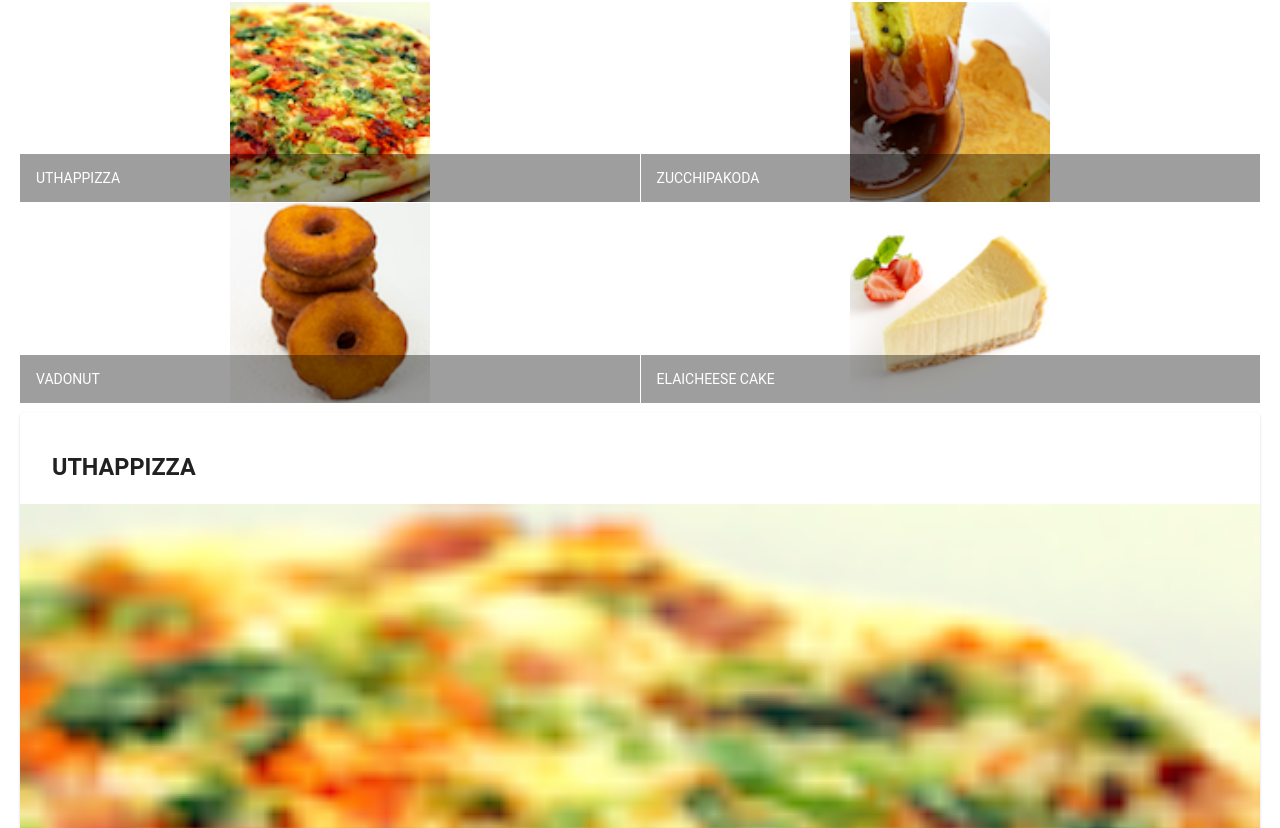
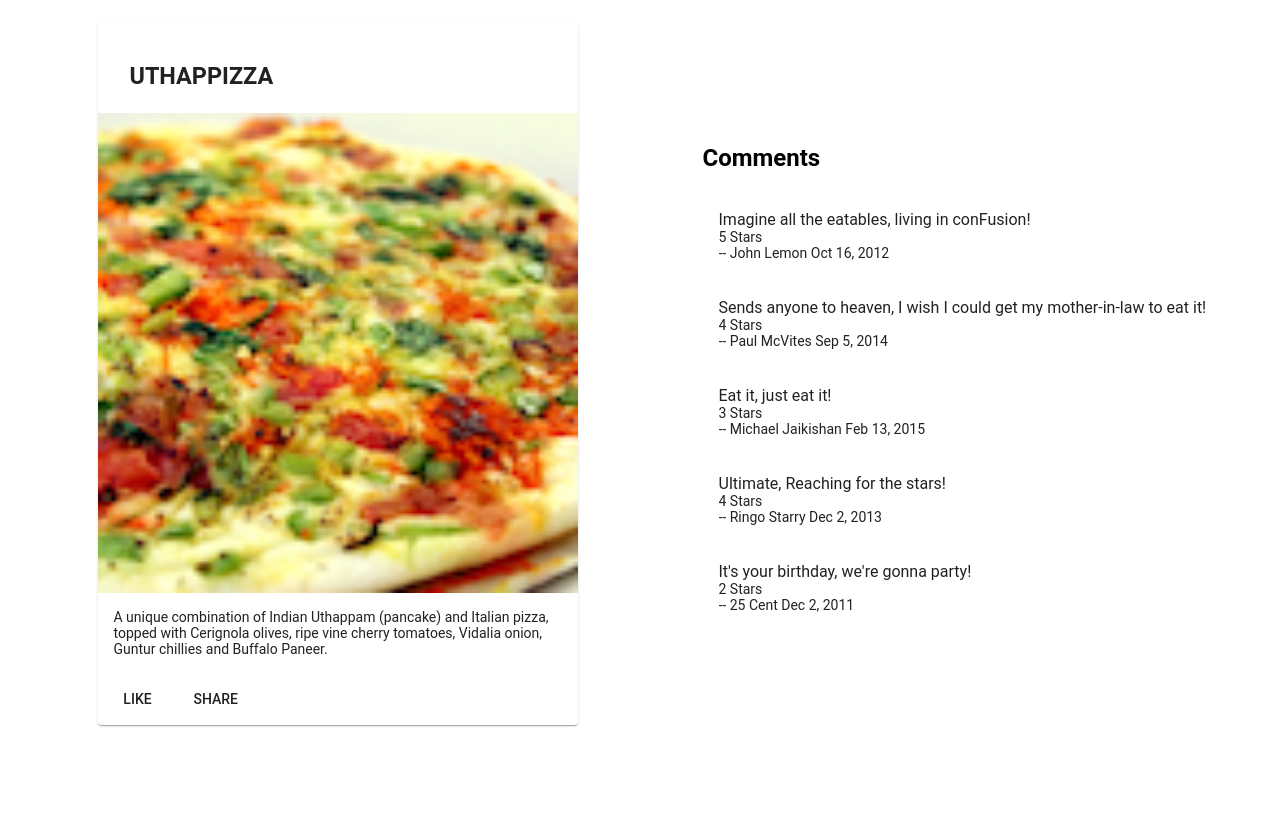
Before and after one commit to AndrewZabur/Angular-Tutorial, an Angular app: page / in a window 1280 px wide. Shown: the part 572-1400 px from the top of the page. After the commit the page ends 1337 px from the top, so only its background shows below. Built offline with nearby package versions, Linux system fonts and the light colour scheme.

Commit message:
assignment 1

```diff
--- a/src/app/app.module.ts
+++ b/src/app/app.module.ts
@@ -14,11 +14,13 @@
 
 import { AppComponent } from './app.component';
 import { MenuComponent } from './menu/menu.component';
+import { DishdetailComponent } from './dishdetail/dishdetail.component';
 
 @NgModule({
   declarations: [
     AppComponent,
-    MenuComponent
+    MenuComponent,
+    DishdetailComponent
   ],
   imports: [
     BrowserModule,
--- /dev/null
+++ b/src/app/dishdetail/dishdetail.component.html
@@ -0,0 +1,42 @@
+<div class="container"
+    fxLayout="row"
+    fxLayout.sm="column"
+    fxLayout.xs="column"
+    fxLayoutAlign.gt-md="space-around center"
+    fxLayoutGap="10px"
+    fxLayoutGap.xs="0">
+
+  <div fxFlex="40">
+      <mat-card>
+          <mat-card-header>
+            <mat-card-title>
+              <h3>{{dish.name | uppercase}}</h3>
+            </mat-card-title>
+          </mat-card-header>
+          <img mat-card-image src="{{dish.image}}" alt="{{dish.name}}">
+          <mat-card-content>
+            <p>{{dish.description}}</p>
+          </mat-card-content>
+          <mat-card-actions>
+            <button mat-button>LIKE</button>
+            <button mat-button>SHARE</button>
+          </mat-card-actions>
+      </mat-card>
+  </div>
+
+  <div fxFlex="40">
+      <mat-list *ngIf="dish" fxFlex>
+        <h2 matLine> Comments </h2>
+        <mat-list-item *ngFor="let comment of dish.comments">
+           <h4 matLine>{{comment.comment}}</h4>
+            <p matLine>
+              <span>{{comment.rating}} Stars</span>
+            </p>
+            <p matLine>
+              <span> -- {{comment.author}} {{comment.date | date}}</span>
+            </p>
+          </mat-list-item>
+      </mat-list>
+  </div>
+
+</div>
--- /dev/null
+++ b/src/app/dishdetail/dishdetail.component.ts
@@ -0,0 +1,63 @@
+import { Component, OnInit } from '@angular/core';
+
+const DISH = {
+  id:'0',
+  name: 'Uthappizza',
+  image: '/assets/images/uthappizza.png',
+  category: 'mains',
+  featured: true,
+  label: 'Hot',
+  price: '4.99',
+  // tslint:disable-next-line:max-line-length
+  description: 'A unique combination of Indian Uthappam (pancake) and Italian pizza, topped with Cerignola olives, ripe vine cherry tomatoes, Vidalia onion, Guntur chillies and Buffalo Paneer.',
+  comments: [
+       {
+           rating: 5,
+           comment: 'Imagine all the eatables, living in conFusion!',
+           author: 'John Lemon',
+           date: '2012-10-16T17:57:28.556094Z'
+       },
+       {
+           rating: 4,
+           comment: 'Sends anyone to heaven, I wish I could get my mother-in-law to eat it!',
+           author: 'Paul McVites',
+           date: '2014-09-05T17:57:28.556094Z'
+       },
+       {
+           rating: 3,
+           comment: 'Eat it, just eat it!',
+           author: 'Michael Jaikishan',
+           date: '2015-02-13T17:57:28.556094Z'
+       },
+       {
+           rating: 4,
+           comment: 'Ultimate, Reaching for the stars!',
+           author: 'Ringo Starry',
+           date: '2013-12-02T17:57:28.556094Z'
+       },
+       {
+           rating: 2,
+           comment: 'It\'s your birthday, we\'re gonna party!',
+           author: '25 Cent',
+           date: '2011-12-02T17:57:28.556094Z'
+       }
+   ]
+};
+
+
+
+@Component({
+  selector: 'app-dishdetail',
+  templateUrl: './dishdetail.component.html',
+  styleUrls: ['./dishdetail.component.scss']
+})
+export class DishdetailComponent implements OnInit {
+
+  dish = DISH;
+
+  constructor() { }
+
+  ngOnInit() {
+  }
+
+}
--- a/src/app/menu/menu.component.html
+++ b/src/app/menu/menu.component.html
@@ -17,32 +17,10 @@
         </mat-grid-tile-footer>
       </mat-grid-tile>
     </mat-grid-list>
-  </div><div fxFlex>
-    <mat-grid-list cols="2" rowHeight="200px">
-      <mat-grid-tile *ngFor="let dish of dishes">
-        <img height="200px" src={{dish.image}} alt={{dish.name}}>
-        <mat-grid-tile-footer>
-          <h1>{{dish.name | uppercase}}</h1>
-        </mat-grid-tile-footer>
-      </mat-grid-tile>
-    </mat-grid-list>
   </div>
 
-  <div fxFlex *ngIf="selectedDish">
-    <mat-card>
-      <mat-card-header>
-        <mat-card-title>
-          <h3>{{selectedDish.name | uppercase}}</h3>
-        </mat-card-title>
-      </mat-card-header>
-      <img mat-card-image src="{{selectedDish.image}}" alt="{{selectedDish.name}}">
-      <mat-card-content>
-        <p>{{selectedDish.description}}</p>
-      </mat-card-content>
-      <mat-card-actions>
-        <button mat-button>LIKE</button>
-        <button mat-button>SHARE</button>
-      </mat-card-actions>
-    </mat-card>
-  </div>
+  <app-dishdetail>
+
+  </app-dishdetail>
+
 </div>
```
Also changed, not shown: src/app/dishdetail/dishdetail.component.scss (added), 1 other file (tests, documents, lock files or other folders).
